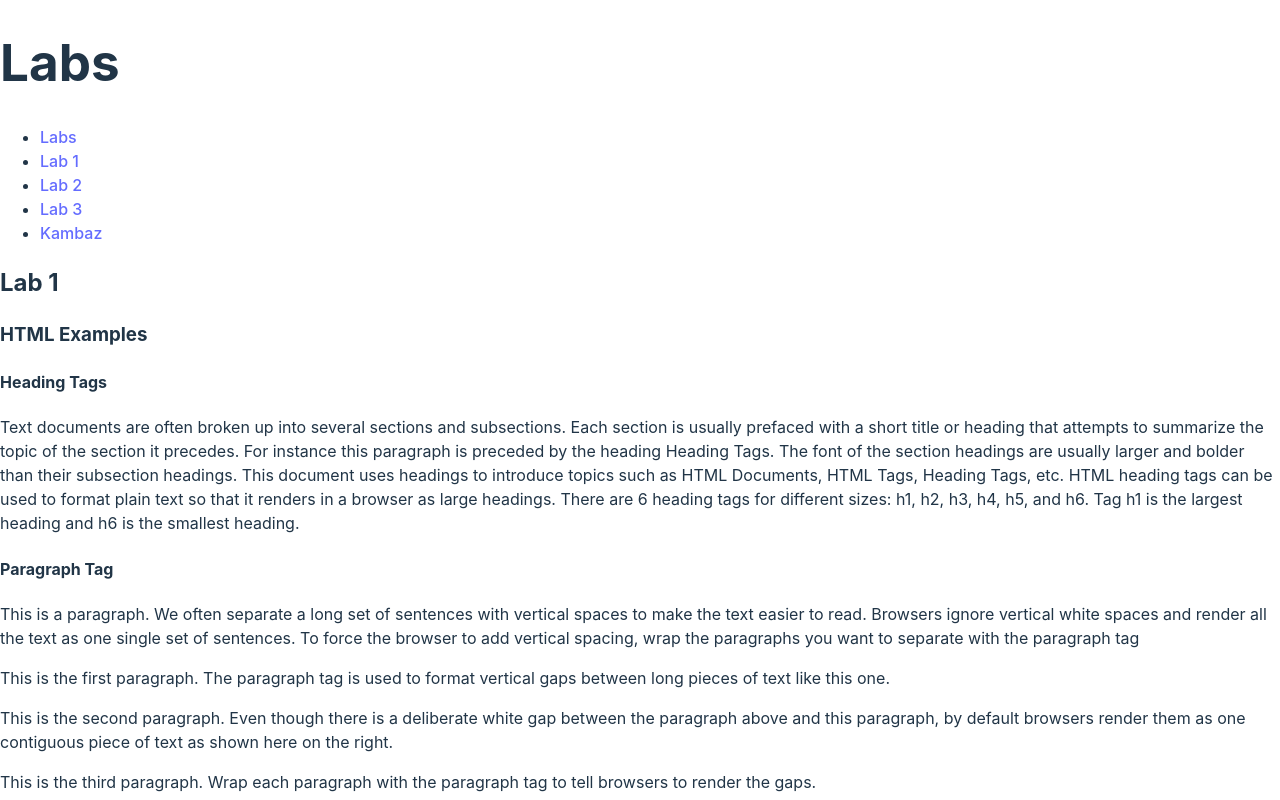
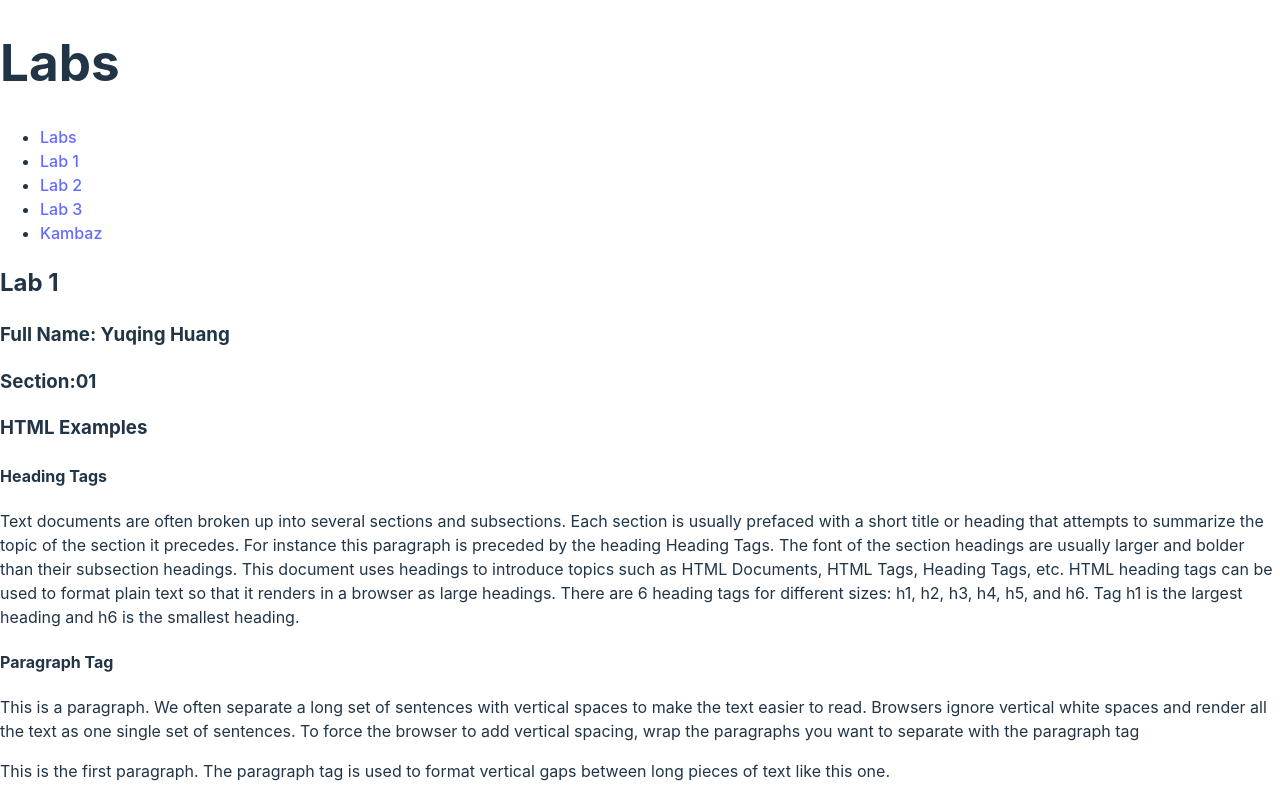
Before and after one commit to Tina-lab/kambaz-react-web-app, a React (Vite) app: page /#/Labs/Lab1 in a window 1280 px wide. Shown: the top 800 px of the page. Built offline with nearby package versions, Linux system fonts and the light colour scheme; the HTML template or start-up script is replaced by a standard one.

Commit message:
Added full name and section number

```diff
--- a/src/Labs/Lab1/index.tsx
+++ b/src/Labs/Lab1/index.tsx
@@ -2,6 +2,8 @@ export default function Lab1() {
   return (
     <div id="wd-lab1">
       <h2>Lab 1</h2>
+      <h3> Full Name: Yuqing Huang</h3>
+      <h3> Section:01</h3>
       <h3>HTML Examples</h3>
       <div id="wd-h-tag">
         <h4>Heading Tags</h4>
```
